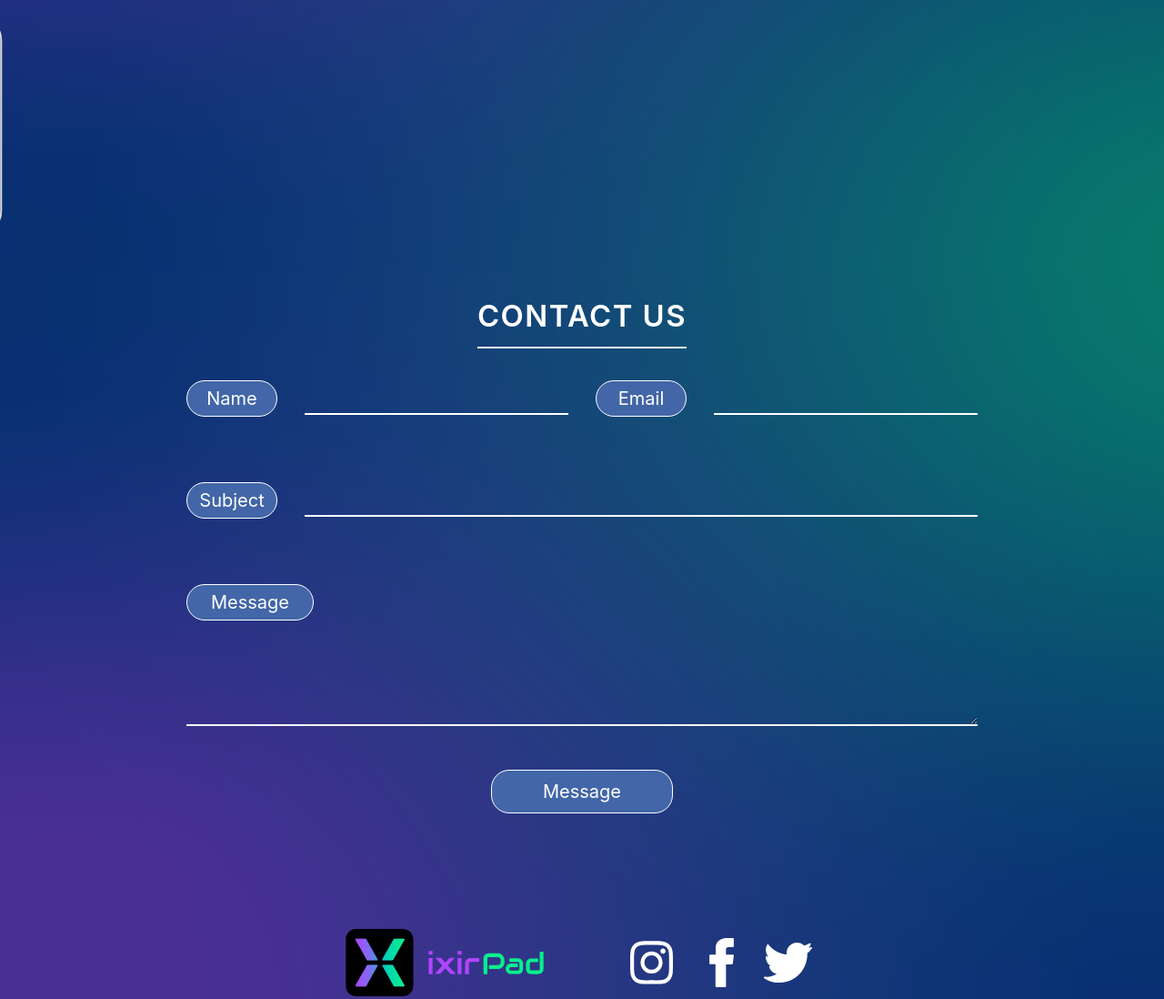
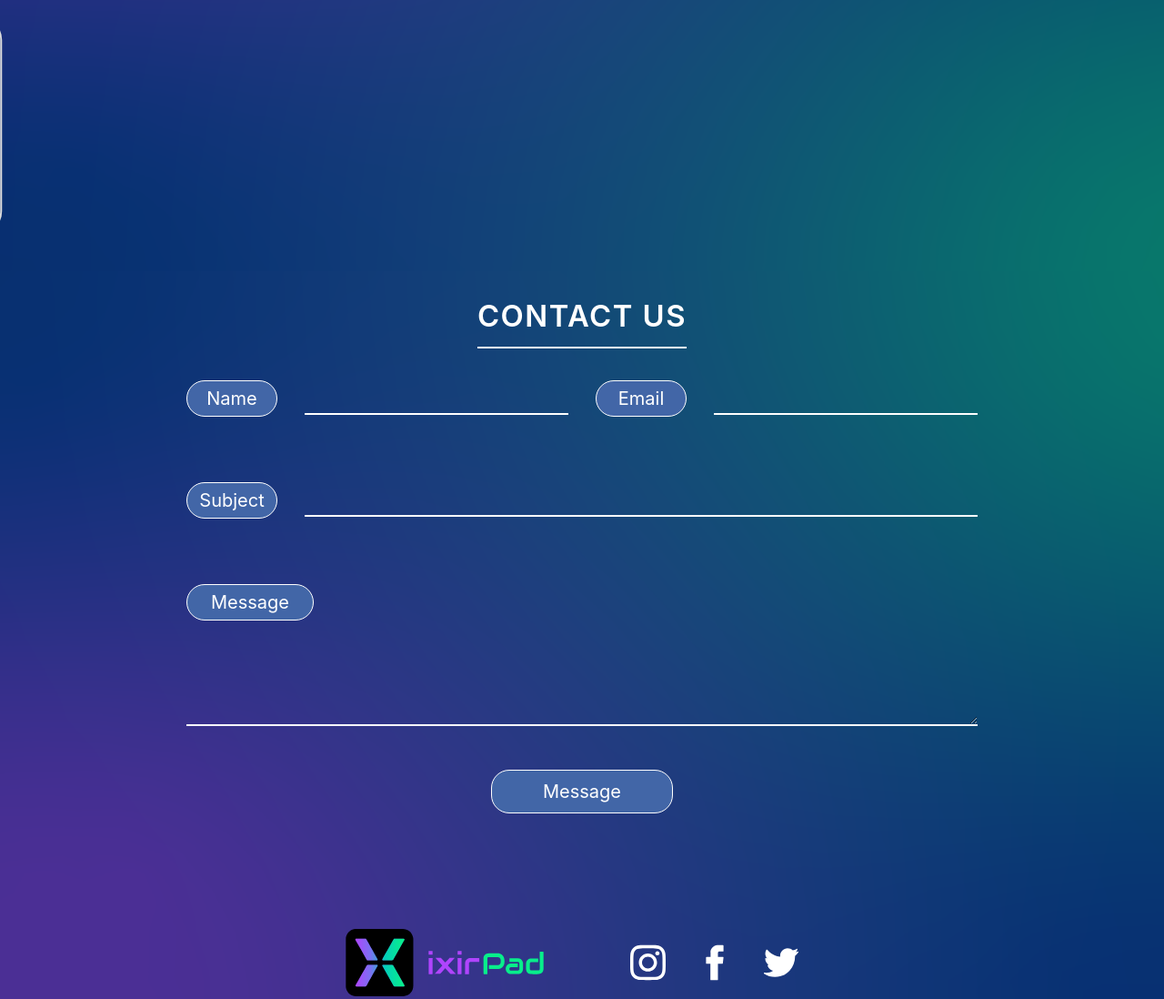
Before and after one commit to emreonural/react-projesi, a Next.js app: page / in a window 1280 px wide. Shown: the part 4502-5600 px from the top of the page at 91% size. Built offline with nearby package versions, Linux system fonts and the light colour scheme.

Commit message:
Add files via upload

```diff
--- a/styles/globals.css
+++ b/styles/globals.css
@@ -1913,6 +1913,7 @@ footer {
   max-width: 13vw;
 }
 .social-button img {
+  width: 3vw;
   max-width: 10vw;
 }
 
```
